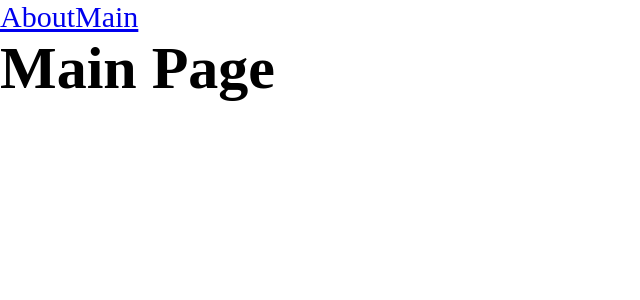
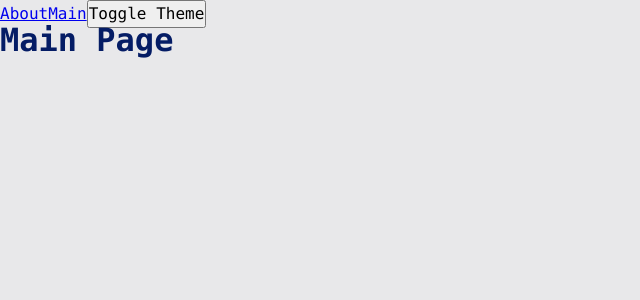
Before and after one commit to DenisKulik/social-blog, a React app: page / in a window 1280 px wide. Shown: the top 300 px of the page, without its empty margins (0-640 px from the left). Built offline with nearby package versions, Linux system fonts and the light colour scheme.

Commit message:
feat: add theme context with useTheme hook and theme styles
Add ThemeContext/ThemeContextProvider persisted in localStorage, extract useTheme hook with toggle, move styles to src/styles with light and dark theme variables.

```diff
--- a/src/App.tsx
+++ b/src/App.tsx
@@ -1,15 +1,20 @@
-import { lazy, Suspense } from "react";
+import { lazy, Suspense, useContext, useState } from "react";
 import { Link, Route, Routes } from "react-router-dom";
-import "./index.scss";
+import "./styles/index.scss";
+import { Theme, ThemeContext } from "./theme/ThemeContext";
+import { useTheme } from "./theme/useTheme";
 
 const AboutPage = lazy(() => import("./pages/AboutPage/AboutPage"));
 const MainPage = lazy(() => import("./pages/MainPage/MainPage"));
 
 const App = () => {
+  const { theme, toggleTheme } = useTheme();
+
   return (
-    <div className="app">
+    <div className={`app ${theme}`}>
       <Link to="/about">About</Link>
       <Link to="/">Main</Link>
+      <button onClick={toggleTheme}>Toggle Theme</button>
       <Suspense fallback={<div>Loading...</div>}>
         <Routes>
           <Route path="/about" element={<AboutPage />} />
--- a/src/index.tsx
+++ b/src/index.tsx
@@ -1,6 +1,7 @@
 import { createRoot } from "react-dom/client";
 import App from "./App";
 import { BrowserRouter } from "react-router-dom";
+import ThemeContextProvider from "./theme/ThemeContextProvider";
 
 const container = document.getElementById("app");
 
@@ -11,6 +12,8 @@
 const root = createRoot(container);
 root.render(
   <BrowserRouter>
-    <App />
+    <ThemeContextProvider>
+      <App />
+    </ThemeContextProvider>
   </BrowserRouter>,
 );
--- /dev/null
+++ b/src/styles/index.scss
@@ -0,0 +1,13 @@
+@forward "reset";
+@forward "variables/global";
+@forward "themes/light";
+@forward "themes/dark";
+
+.app {
+  font: var(--font-m);
+
+  background: var(--bg-color);
+  color: var(--primary-color);
+
+  min-height: 100vh;
+}
--- /dev/null
+++ b/src/styles/reset.scss
@@ -0,0 +1,14 @@
+* {
+  margin: 0;
+  padding: 0;
+  box-sizing: border-box;
+}
+
+input,
+button,
+textarea,
+select {
+  margin: 0;
+
+  font: inherit;
+}
--- /dev/null
+++ b/src/styles/themes/dark.scss
@@ -0,0 +1,6 @@
+.app.dark {
+  --bg-color: #090949;
+
+  --primary-color: #049604;
+  --secondary-color: #04ff04;
+}
--- /dev/null
+++ b/src/styles/themes/light.scss
@@ -0,0 +1,6 @@
+.app.light {
+  --bg-color: #e8e8ea;
+
+  --primary-color: #041c65;
+  --secondary-color: #0449e0;
+}
--- /dev/null
+++ b/src/styles/variables/global.scss
@@ -0,0 +1,11 @@
+:root {
+  --font-family-main: Consolas, "Times New Roman", Serif;
+
+  --font-size-m: 16px;
+  --font-line-m: 24px;
+  --font-m: var(--font-size-m) / var(--font-line-m) var(--font-family-main);
+
+  --font-size-l: 24px;
+  --font-line-l: 32px;
+  --font-l: var(--font-size-l) / var(--font-line-l) var(--font-family-main);
+}
--- /dev/null
+++ b/src/theme/ThemeContext.ts
@@ -0,0 +1,18 @@
+import { createContext, type Dispatch, type SetStateAction } from "react";
+
+export enum Theme {
+  Light = "light",
+  Dark = "dark",
+}
+
+export interface ThemeContextProps {
+  theme: Theme;
+  setTheme: Dispatch<SetStateAction<Theme>>;
+}
+
+export const ThemeContext = createContext<ThemeContextProps>({
+  theme: Theme.Light,
+  setTheme: () => {},
+});
+
+export const LOCAL_STORAGE_THEME_KEY = "theme";
--- /dev/null
+++ b/src/theme/ThemeContextProvider.ts
@@ -0,0 +1,37 @@
+import {
+  createElement,
+  useMemo,
+  useState,
+  type FC,
+  type ReactNode,
+} from "react";
+import { LOCAL_STORAGE_THEME_KEY, Theme, ThemeContext } from "./ThemeContext";
+
+type ThemeContextProviderProps = {
+  children: ReactNode;
+};
+
+const defaultTheme =
+  (typeof localStorage !== "undefined"
+    ? (localStorage.getItem(LOCAL_STORAGE_THEME_KEY) as Theme)
+    : null) || Theme.Light;
+
+const ThemeContextProvider: FC<ThemeContextProviderProps> = ({ children }) => {
+  const [theme, setTheme] = useState<Theme>(defaultTheme);
+
+  const defaultProps = useMemo(
+    () => ({
+      theme,
+      setTheme,
+    }),
+    [theme],
+  );
+
+  return createElement(
+    ThemeContext.Provider,
+    { value: defaultProps },
+    children,
+  );
+};
+
+export default ThemeContextProvider;
--- /dev/null
+++ b/src/theme/useTheme.tsx
@@ -0,0 +1,19 @@
+import { useContext } from "react";
+import { LOCAL_STORAGE_THEME_KEY, Theme, ThemeContext } from "./ThemeContext";
+
+interface useThemeResult {
+  theme: Theme;
+  toggleTheme: () => void;
+}
+
+export function useTheme(): useThemeResult {
+  const { theme, setTheme } = useContext(ThemeContext);
+
+  const toggleTheme = () => {
+    const newTheme = theme === Theme.Light ? Theme.Dark : Theme.Light;
+    setTheme(newTheme);
+    localStorage.setItem(LOCAL_STORAGE_THEME_KEY, newTheme);
+  };
+
+  return { theme, toggleTheme };
+}
```
